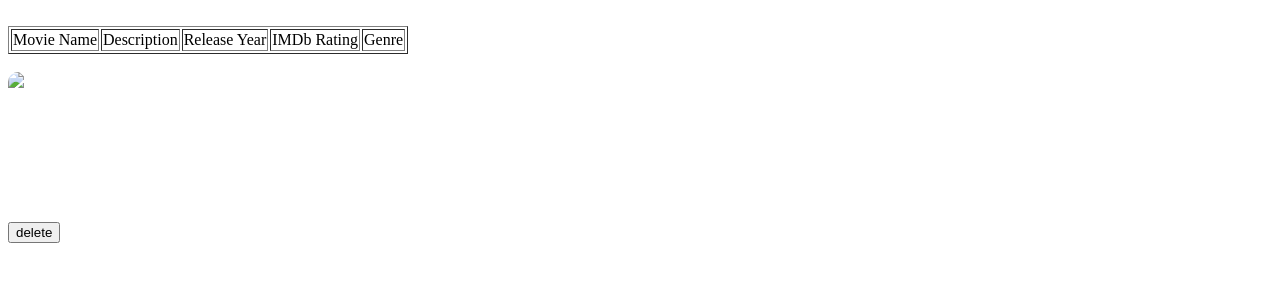
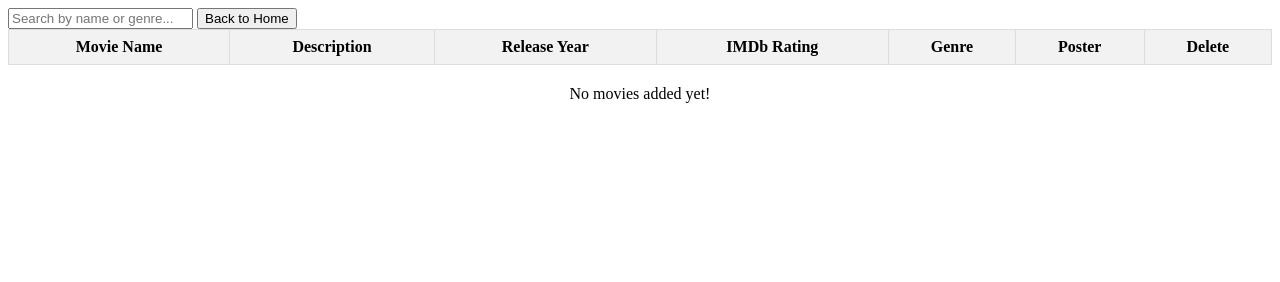
Before and after one commit to Tech-pri/svu-ibm, a plain HTML site: page Movie Management System/movie.html in a window 1280 px wide. Drawn offline with Linux system fonts and the light colour scheme.

Commit message:
Add files via upload

```diff
--- a/Movie Management System/movie.html
+++ b/Movie Management System/movie.html
@@ -3,36 +3,49 @@
 <head>
     <meta charset="UTF-8">
     <meta name="viewport" content="width=device-width, initial-scale=1.0">
-    <title>Document</title>
+    <title>Movie Collection</title>
     <style>
-        .thumbnail {
+        table {
             width: 100%;
-            height: 150px;
-            overflow: hidden;
-            border-radius: 10px;
-            transition: transform 0.3s ease-in-out;
+            border-collapse: collapse;
+        }
+        th, td {
+            border: 1px solid #ddd;
+            padding: 8px;
+        }
+        th {
+            background-color: #f2f2f2;
+        }
+        img.thumbnail {
+            width: 50px;
+            height: auto;
+        }
+        .no-movies {
+            text-align: center;
+            margin-top: 20px;
         }
     </style>
 </head>
 <body>
-    <div>
-        <table border="1">
+    <input type="text" id="searchBar" placeholder="Search by name or genre..." onkeyup="filterMovies()">
+    <button onclick="goHome()">Back to Home</button>
+    <table id="movieTable">
+        <thead>
             <tr>
-                <td> Movie Name</td>
-                <td> Description </td>
-                <td> Release Year</td>
-                <td> IMDb Rating</td>
-                <td> Genre</td>
-                <br>
-
+                <th>Movie Name</th>
+                <th>Description</th>
+                <th>Release Year</th>
+                <th>IMDb Rating</th>
+                <th>Genre</th>
+                <th>Poster</th>
+                <th>Delete</th>
             </tr>
-       </table><br>
-    <div class=" thumbnail">
-        <img src="image2.png"/>
-    </div>
-    <button>
-        delete
-    </button>
-    </div>
+        </thead>
+        <tbody id="movieList">
+            <!-- Movie rows will be populated here -->
+        </tbody>
+    </table>
+    <div class="no-movies" id="noMoviesMessage">No movies added yet!</div>
+    <script src="movies.js"></script>
 </body>
 </html>
```
